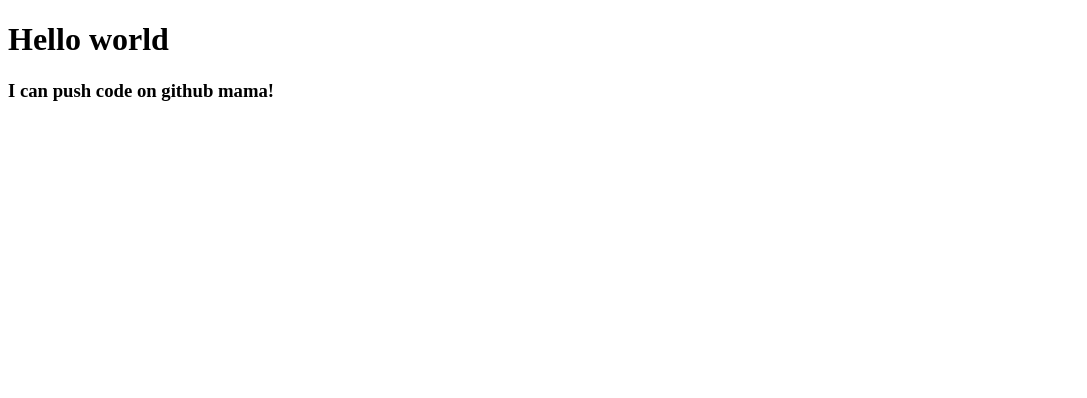
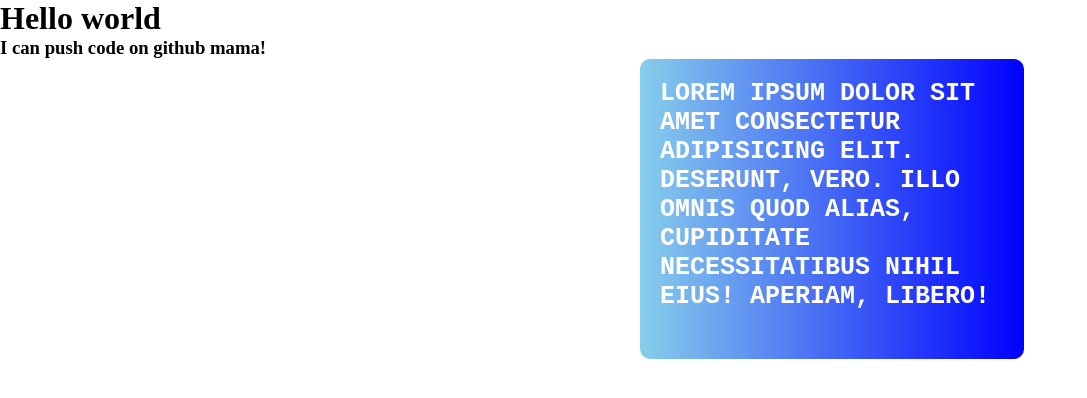
Before and after one commit to shahin360/test_project, a plain HTML site: page index.html in a window 1280 px wide. Shown: the whole page, without its empty margins (0-1087 px from the left). Drawn offline with Linux system fonts and the light colour scheme.

Commit message:
add box and style with css

```diff
--- a/index.html
+++ b/index.html
@@ -5,9 +5,13 @@
     <meta http-equiv="X-UA-Compatible" content="IE=edge">
     <meta name="viewport" content="width=device-width, initial-scale=1.0">
     <title>Document</title>
+    <link rel="stylesheet" href="style.css">
 </head>
 <body>
     <h1>Hello world</h1>
     <h3>I can push code on github mama!</h3>
+    <div class="box">
+        <p>Lorem ipsum dolor sit amet consectetur adipisicing elit. Deserunt, vero. Illo omnis quod alias, cupiditate necessitatibus nihil eius! Aperiam, libero!</p>
+    </div>
 </body>
 </html>
--- /dev/null
+++ b/style.css
@@ -0,0 +1,20 @@
+*{
+    margin: 0;
+    padding: 0;
+    box-sizing: border-box;
+}
+.box{
+    background:linear-gradient(to right, skyblue,blue);
+    width: 30%;
+    height: 300px;
+    padding: 20px;
+    border-radius: 10px;
+    position: relative;
+    top: 20%;
+    left: 50%;
+    font-size: 25px;
+    font-family: 'Courier New', Courier, monospace;
+    text-transform: uppercase;
+    color: white;
+    font-weight: bold;
+}
```
